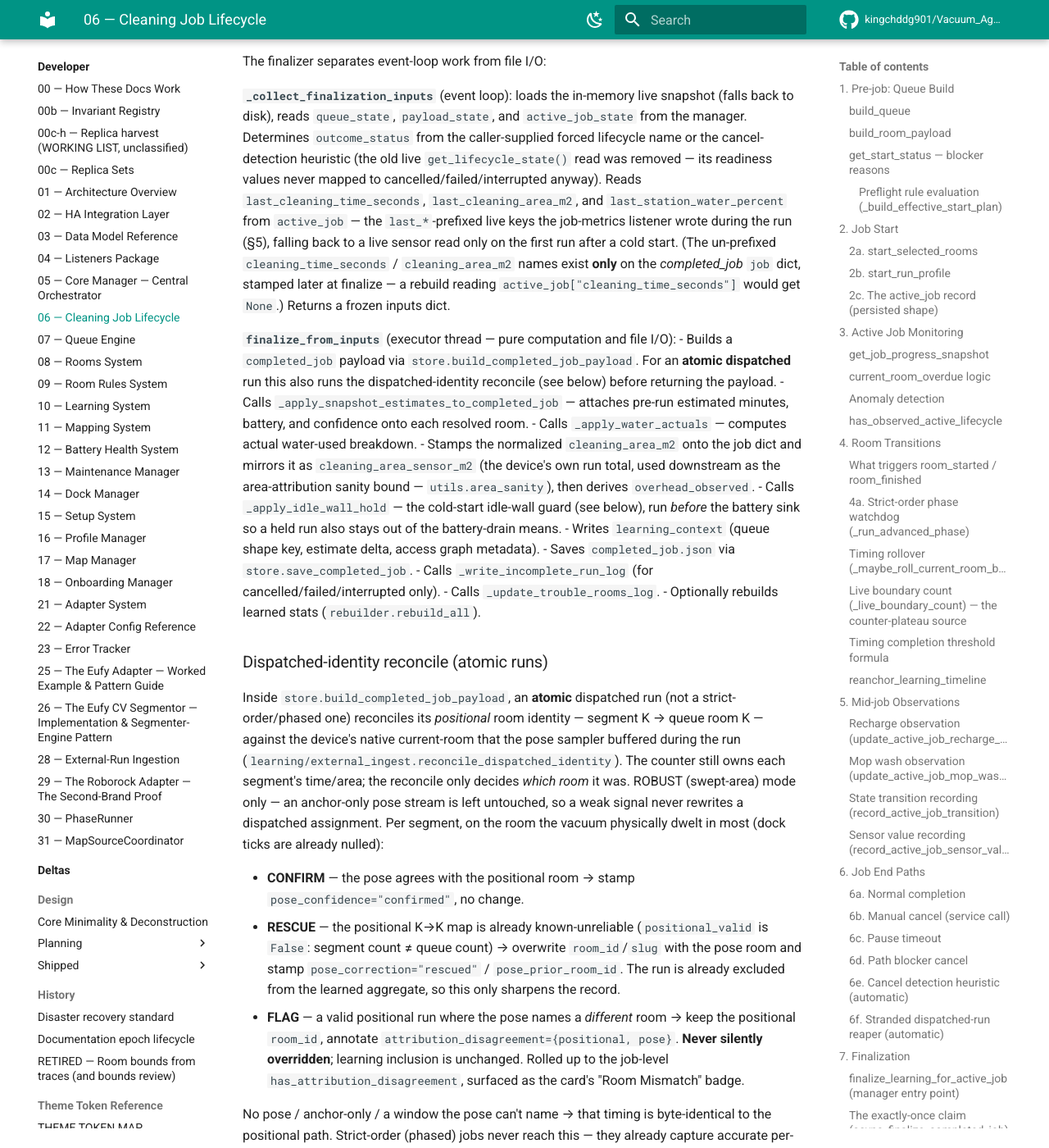
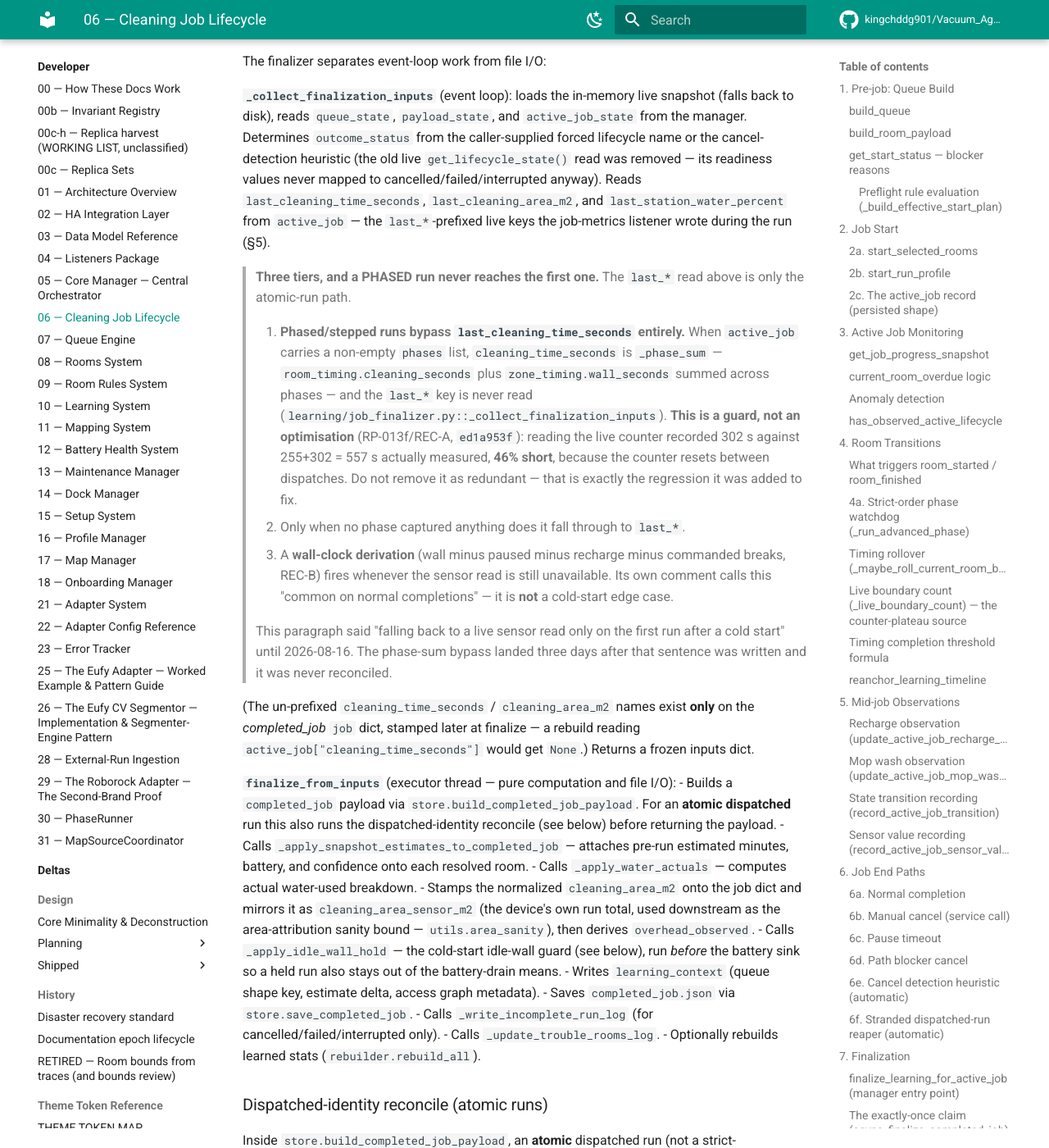
Before and after one commit to kingchddg901/Vacuum_Agent, an MkDocs documentation site: the page built from docs/dev/06-job-lifecycle.md, in a window 1280 px wide and 1400 px high, scrolled down 27428 px. Shown: the whole window at 82% size. Built offline with MkDocs 1.6.1 and Material for MkDocs 9.7.7, drawn with Linux system fonts in a browser that asks for light colours; comment, search, counter and statistics services are not loaded.

Commit message:
docs: the four wave-1 judgement calls Chris ruled on
Four findings that fell outside the A-D conventions, each adjudicated and each
verified against source before the edit.

06 §7 — HIGH, and the one with a path back into the code. The doc said the
live-sensor fallback fires "only on the first run after a cold start". A PHASED
run never reads `last_cleaning_time_seconds` at all: it sums `_phase_sum` across
phases. That bypass is a GUARD (RP-013f/REC-A, ed1a953f) — the live counter
resets between dispatches and recorded 302s against 557s actually measured, 46%
short. A reader trusting the old sentence concludes the override is dead code and
removes it, reintroducing exactly that. There is also a third tier, REC-B
wall-clock, whose own comment calls it "common on normal completions" — not a
cold-start edge case at all. The doc sentence was written 2026-07-28; the bypass
landed 2026-08-01 and was never reconciled.

22 §13a.1 — `noop_job_fallback` described as "for a future brand". Roborock
declared it on 2026-06-14, six days after that line, and 29 documents the choice
as deliberate: its only area plateaus were obstacle stalls, so the counter engine
would fabricate room boundaries into learned history. Tense fixed, worked example
named.

30 — the header said the phase machine "lives entirely" in phase_runner.py.
async_shutdown calls phase_runner.cancel_all() (manager.py:412) and that hook
appears NOWHERE in doc 30. A port that misses it leaks every live dock poller on
unload and accumulates them on reload. Added to §9 and paired with its inverse,
rearm_dock_phase_if_needed.

13 §1 — claimed the integration row is "an independent check that survives
firmware resets". Independent is false: maintenance_sources is one entity per
component, proxy_for picks WHICH one and never two, and the integration keeps no
counter of its own — it stores a baseline and subtracts it from usage_hours on
the SAME entity. One unresolved entity freezes both rows at 100% looking healthy
(issue #49). "Survives firmware resets" was unverifiable — it turns on whether
usage_hours is a lifetime or since-reset counter, a firmware fact recorded
nowhere in the tree, and the phrase occurred exactly once with nothing
corroborating it. Dropped rather than carried unsourced.

Co-Authored-By: Claude Opus 5 <noreply@anthropic.com>

```diff
--- a/docs/dev/06-job-lifecycle.md
+++ b/docs/dev/06-job-lifecycle.md
@@ -1193,8 +1193,31 @@ caller-supplied forced lifecycle name or the cancel-detection heuristic (the
 old live `get_lifecycle_state()` read was removed — its readiness values never
 mapped to cancelled/failed/interrupted anyway). Reads `last_cleaning_time_seconds`,
 `last_cleaning_area_m2`, and `last_station_water_percent` from `active_job` — the
-`last_*`-prefixed live keys the job-metrics listener wrote during the run (§5),
-falling back to a live sensor read only on the first run after a cold start. (The
+`last_*`-prefixed live keys the job-metrics listener wrote during the run (§5).
+
+> **Three tiers, and a PHASED run never reaches the first one.** The `last_*` read
+> above is only the atomic-run path.
+>
+> 1. **Phased/stepped runs bypass `last_cleaning_time_seconds` entirely.** When
+>    `active_job` carries a non-empty `phases` list, `cleaning_time_seconds` is
+>    `_phase_sum` — `room_timing.cleaning_seconds` plus `zone_timing.wall_seconds`
+>    summed across phases — and the `last_*` key is never read
+>    (`learning/job_finalizer.py::_collect_finalization_inputs`). **This is a guard,
+>    not an optimisation** (RP-013f/REC-A, `ed1a953f`): reading the live counter
+>    recorded 302 s against 255+302 = 557 s actually measured, **46% short**, because
+>    the counter resets between dispatches. Do not remove it as redundant — that is
+>    exactly the regression it was added to fix.
+> 2. Only when no phase captured anything does it fall through to `last_*`.
+> 3. A **wall-clock derivation** (wall minus paused minus recharge minus commanded
+>    breaks, REC-B) fires whenever the sensor read is still unavailable. Its own
+>    comment calls this "common on normal completions" — it is **not** a cold-start
+>    edge case.
+>
+> This paragraph said "falling back to a live sensor read only on the first run after
+> a cold start" until 2026-08-16. The phase-sum bypass landed three days after that
+> sentence was written and it was never reconciled.
+
+(The
 un-prefixed `cleaning_time_seconds` / `cleaning_area_m2` names exist **only** on the
 *completed_job* `job` dict, stamped later at finalize — a rebuild reading
 `active_job["cleaning_time_seconds"]` would get `None`.) Returns a frozen inputs dict.
```
Also changed, not shown: docs/dev/13-maintenance-manager.md (+19 -2 lines), docs/dev/22-adapter-config-reference.md (+1 -1 lines), docs/dev/30-phase-runner.md (+8 -4 lines).
